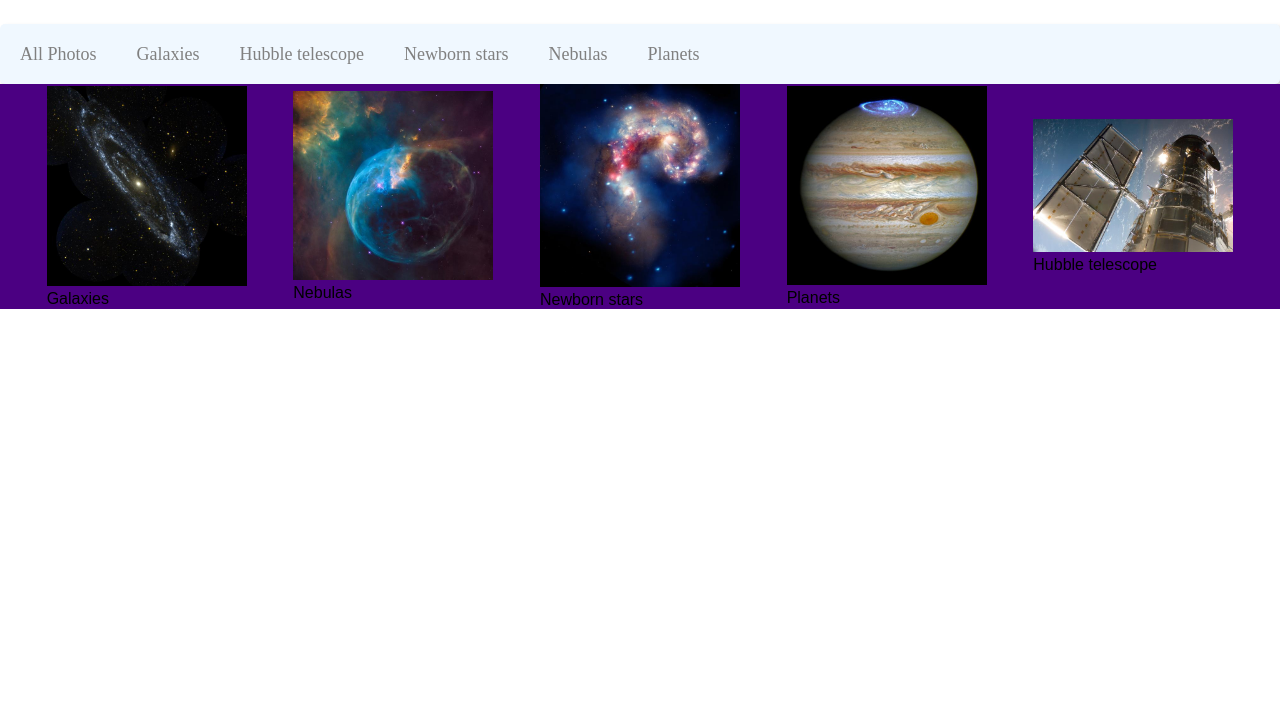
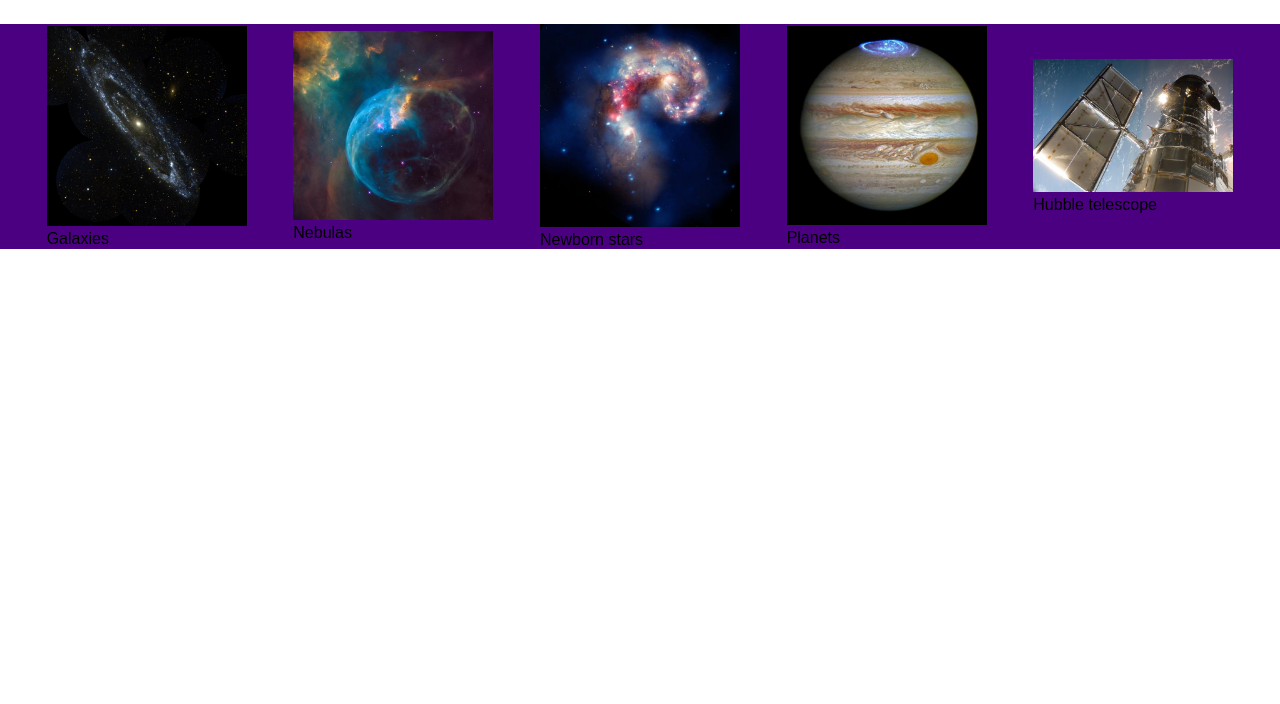
Before and after one commit to Littecke/WebApp_Project_appPictureLibraryBamse, a plain HTML site: page index.html in a window 1280 px wide. Shown: the part 96-800 px from the top of the page. Drawn offline with Linux system fonts and the light colour scheme.

Commit message:
removed navigation panel

```diff
--- a/index.html
+++ b/index.html
@@ -16,16 +16,8 @@
 
     <div class="container">
       <h1>OUR PHOTO GALLERY</h1>
-      <div class="top-content">
-        <label for="check1">All Photos</label>
-        <label for="check2">Galaxies</label>
-        <label for="check3">Hubble telescope</label>
-        <label for="check4">Newborn stars</label>
-        <label for="check4">Nebulas</label>
-        <label for="check5">Planets</label>
-      </div>
     </div>
-<!--
+    <!--
   <div class="photo-gallery">
     <div class="pic-galaxy">
 
@@ -49,8 +41,7 @@
       <!-- Below is being rendered in the js
     <div class="FlexItem">
     </div>
-    -->
-    </div>
+    --></div>
 
     <script type="module" src="./script/appPictureLibrary.js"></script>
   </body>
```
